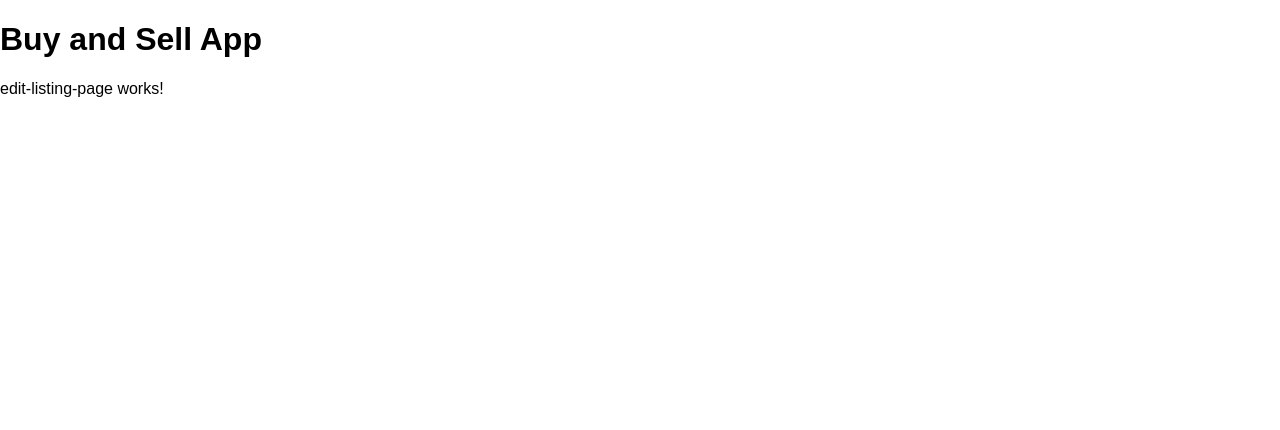
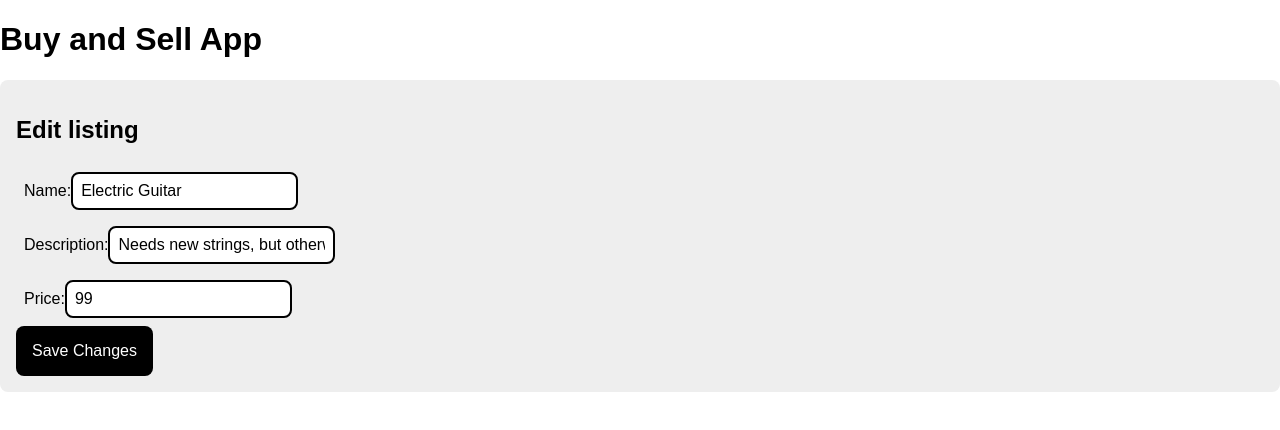
Before and after one commit to dennned/full-stack-angular-node, an Angular app in the folder frontend/buy-and-sell/: page /edit-listing/234 in a window 1280 px wide. Shown: the top 430 px of the page. Built offline with nearby package versions, Linux system fonts and the light colour scheme.

Commit message:
Add Listing Data Form Component

```diff
--- a/frontend/buy-and-sell/src/app/app.module.ts
+++ b/frontend/buy-and-sell/src/app/app.module.ts
@@ -10,6 +10,7 @@
 import { MyListingsPageComponent } from './my-listings-page/my-listings-page.component';
 import { NewListingPageComponent } from './new-listing-page/new-listing-page.component';
 import { EditListingPageComponent } from './edit-listing-page/edit-listing-page.component';
+import { ListingDataFormComponent } from './listing-data-form/listing-data-form.component';
 
 @NgModule({
   declarations: [
@@ -19,7 +20,8 @@
     ContactPageComponent,
     MyListingsPageComponent,
     NewListingPageComponent,
-    EditListingPageComponent
+    EditListingPageComponent,
+    ListingDataFormComponent
   ],
   imports: [
     BrowserModule,
--- a/frontend/buy-and-sell/src/app/edit-listing-page/edit-listing-page.component.html
+++ b/frontend/buy-and-sell/src/app/edit-listing-page/edit-listing-page.component.html
@@ -1 +1,10 @@
-<p>edit-listing-page works!</p>
+<div class="content-box">
+    <h2>Edit listing</h2>
+    <app-listing-data-form
+        buttonText="Save Changes"
+        [currentName]="listing.name"
+        [currentDescription]="listing.description"
+        [currentPrice]="listing.price"
+        (onSubmit) = "onSubmit()"
+    ></app-listing-data-form>
+</div>
--- a/frontend/buy-and-sell/src/app/edit-listing-page/edit-listing-page.component.ts
+++ b/frontend/buy-and-sell/src/app/edit-listing-page/edit-listing-page.component.ts
@@ -1,4 +1,7 @@
 import { Component, OnInit } from '@angular/core';
+import { Router, ActivatedRoute } from '@angular/router';
+import { Listing } from '../types';
+import { fakeMyListings } from '../fake-data';
 
 @Component({
   selector: 'app-edit-listing-page',
@@ -6,10 +9,21 @@
   styleUrls: ['./edit-listing-page.component.css']
 })
 export class EditListingPageComponent implements OnInit {
+  listing: Listing;
 
-  constructor() { }
+  constructor(
+    private router: Router,
+    private route: ActivatedRoute
+  ) { }
 
   ngOnInit(): void {
+    const id = this.route.snapshot.paramMap.get('id');
+    this.listing = fakeMyListings.find(listing => listing.id === id)
+  }
+
+  onSubmit(): void {
+    alert(`Saving changes to the listeng`);
+    this.router.navigateByUrl('/my-listings');
   }
 
 }
--- /dev/null
+++ b/frontend/buy-and-sell/src/app/listing-data-form/listing-data-form.component.html
@@ -0,0 +1,15 @@
+    <form (ngSubmit)="onButtonClicked()">
+        <div>
+            <label for="name">Name:</label>
+            <input id="name" name="name" type="text" [(ngModel)]="name" />
+        </div>
+        <div>
+            <label for="description">Description:</label>
+            <input id="description" name="description" type="text" [(ngModel)]="description" />
+        </div>
+        <div>
+            <label for="price">Price:</label>
+            <input id="price" name="price" type="text" [(ngModel)]="price" />
+        </div>
+        <button type="submit">{{buttonText}}</button>
+    </form>
--- /dev/null
+++ b/frontend/buy-and-sell/src/app/listing-data-form/listing-data-form.component.ts
@@ -0,0 +1,39 @@
+import { Component, OnInit, Input, Output, EventEmitter } from '@angular/core';
+import { Listing } from '../types';
+
+@Component({
+  selector: 'app-listing-data-form',
+  templateUrl: './listing-data-form.component.html',
+  styleUrls: ['./listing-data-form.component.css']
+})
+export class ListingDataFormComponent implements OnInit {
+
+  @Input() buttonText;
+  @Input() currentName = '';
+  @Input() currentDescription = '';
+  @Input() currentPrice = 0;
+
+  name: string = '';
+  description: string = '';
+  price: number;
+
+  @Output() onSubmit = new EventEmitter<Listing>();
+
+  constructor() { }
+
+  ngOnInit(): void {
+    this.name = this.currentName;
+    this.description = this.currentDescription;
+    this.price = this.currentPrice;
+  }
+
+  onButtonClicked(): void {
+    this.onSubmit.emit({
+      id: null,
+      name: this.name,
+      description: this.description,
+      price: Number(this.price)
+    });
+  }
+
+}
--- a/frontend/buy-and-sell/src/app/new-listing-page/new-listing-page.component.html
+++ b/frontend/buy-and-sell/src/app/new-listing-page/new-listing-page.component.html
@@ -1,18 +1,7 @@
 <div class="content-box">
     <h3>Create New Listing</h3>
-    <form (ngSubmit)="onSubmit()">
-        <div>
-            <label for="name">Name:</label>
-            <input id="name" name="name" type="text" [(ngModel)]="name" />
-        </div>
-        <div>
-            <label for="description">Description:</label>
-            <input id="description" name="description" type="text" [(ngModel)]="description" />
-        </div>
-        <div>
-            <label for="price">Price:</label>
-            <input id="price" name="price" type="text" [(ngModel)]="price" />
-        </div>
-        <button type="submit">Create Listing</button>
-    </form>
+    <app-listing-data-form
+        buttonText="Create Listing"
+        (onSubmit)="onSubmit()"
+    ></app-listing-data-form>
 </div>
--- a/frontend/buy-and-sell/src/app/new-listing-page/new-listing-page.component.ts
+++ b/frontend/buy-and-sell/src/app/new-listing-page/new-listing-page.component.ts
@@ -1,7 +1,6 @@
+import { Route } from '@angular/compiler/src/core';
 import { Component, OnInit } from '@angular/core';
 import { Router } from '@angular/router';
-import { Listing } from '../types';
-import { fakeMyListings } from '../fake-data';
 
 @Component({
   selector: 'app-new-listing-page',
@@ -9,9 +8,6 @@
   styleUrls: ['./new-listing-page.component.css']
 })
 export class NewListingPageComponent implements OnInit {
-  name: string = '';
-  description: string = '';
-  price: number;
 
   constructor(
     private router: Router
@@ -21,7 +17,7 @@
   }
 
   onSubmit(): void {
-    alert(`Creating a new listing!`);
+    alert(`Creating the Listing`);
     this.router.navigateByUrl('/my-listings');
   }
 
```
Also changed, not shown: frontend/buy-and-sell/src/app/listing-data-form/listing-data-form.component.css (added), 1 other file (tests, documents, lock files or other folders).
